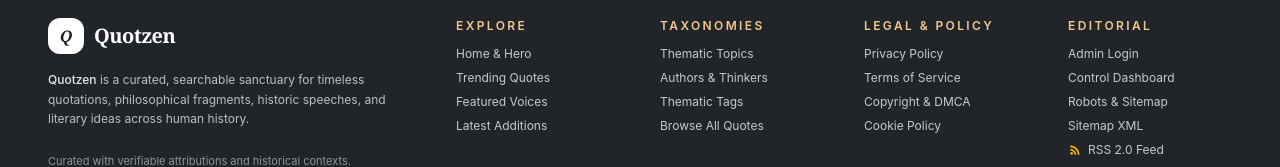
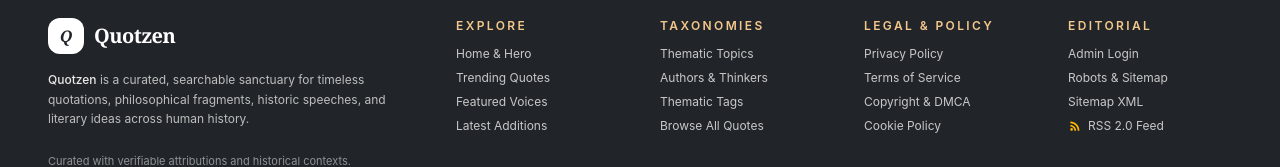
Before and after one commit to manjurulhaque/uddhriti, a Next.js app: page /saved in a window 1280 px wide. Shown: the part 1095-1262 px from the top of the page. Built offline with nearby package versions, Linux system fonts and the light colour scheme; no server answers.

Commit message:
refactor(footer): remove control dashboard link from public footer

```diff
--- a/src/components/public/public-footer.tsx
+++ b/src/components/public/public-footer.tsx
@@ -149,11 +149,6 @@ export function PublicFooter() {
                 </Link>
               </li>
               <li>
-                <Link href="/admin/dashboard" className="hover:text-white transition-colors">
-                  Control Dashboard
-                </Link>
-              </li>
-              <li>
                 <Link href="/robots.txt" className="hover:text-white transition-colors">
                   Robots &amp; Sitemap
                 </Link>
```
